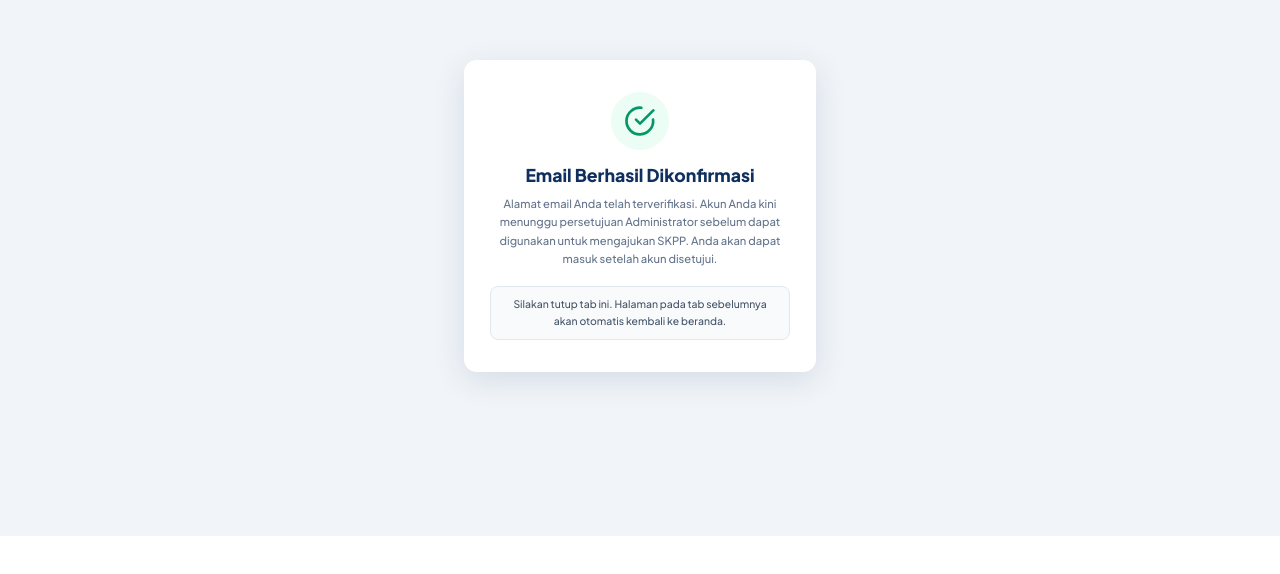
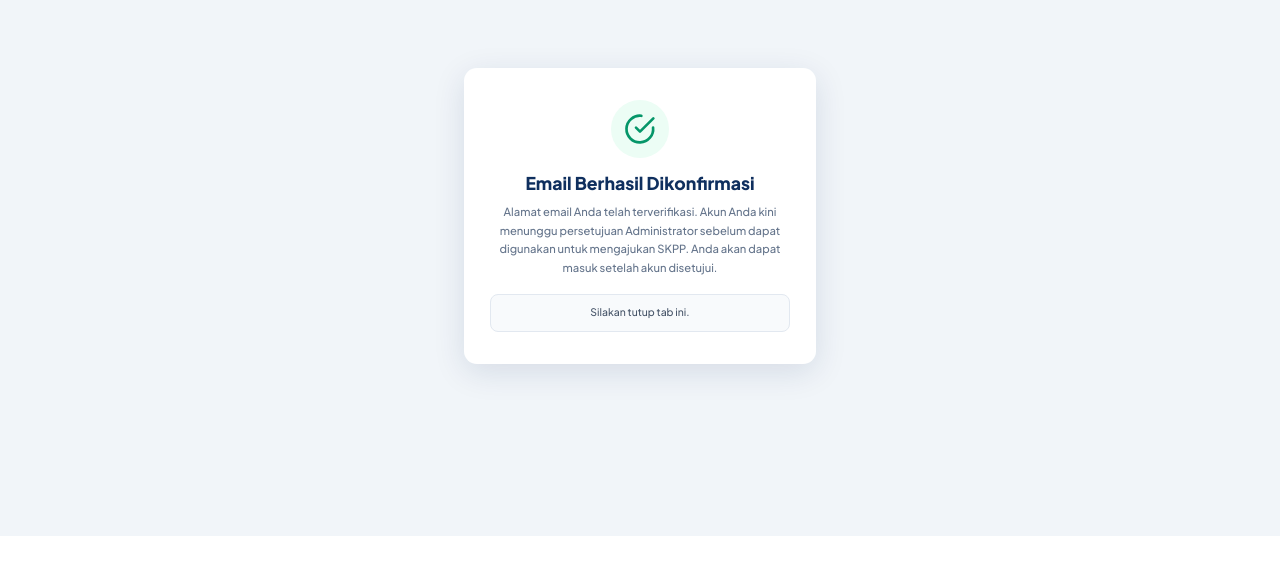
Before and after one commit to nttbakeuda-coder/skpp-tracker, a React (Vite) app: page /email-terkonfirmasi in a window 1280 px wide. Shown: the part 104-678 px from the top of the page. Built offline with nearby package versions, Linux system fonts and the light colour scheme; no server answers.

Commit message:
Ringkas imbauan halaman verifikasi email jadi "Silakan tutup tab ini."
Co-Authored-By: Claude Opus 4.8 <noreply@anthropic.com>

```diff
--- a/src/pages/EmailTerkonfirmasi.jsx
+++ b/src/pages/EmailTerkonfirmasi.jsx
@@ -79,7 +79,7 @@ export default function EmailTerkonfirmasi() {
             padding: "12px 16px",
           }}
         >
-          Silakan tutup tab ini. Halaman pada tab sebelumnya akan otomatis kembali ke beranda.
+          Silakan tutup tab ini.
         </div>
       </div>
     </div>
```
